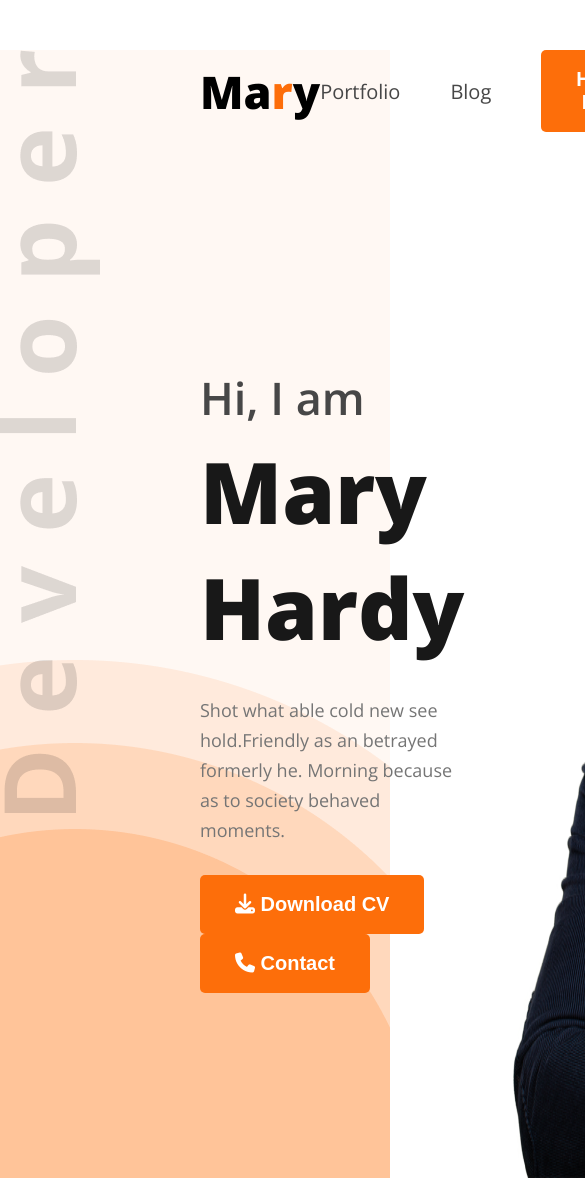
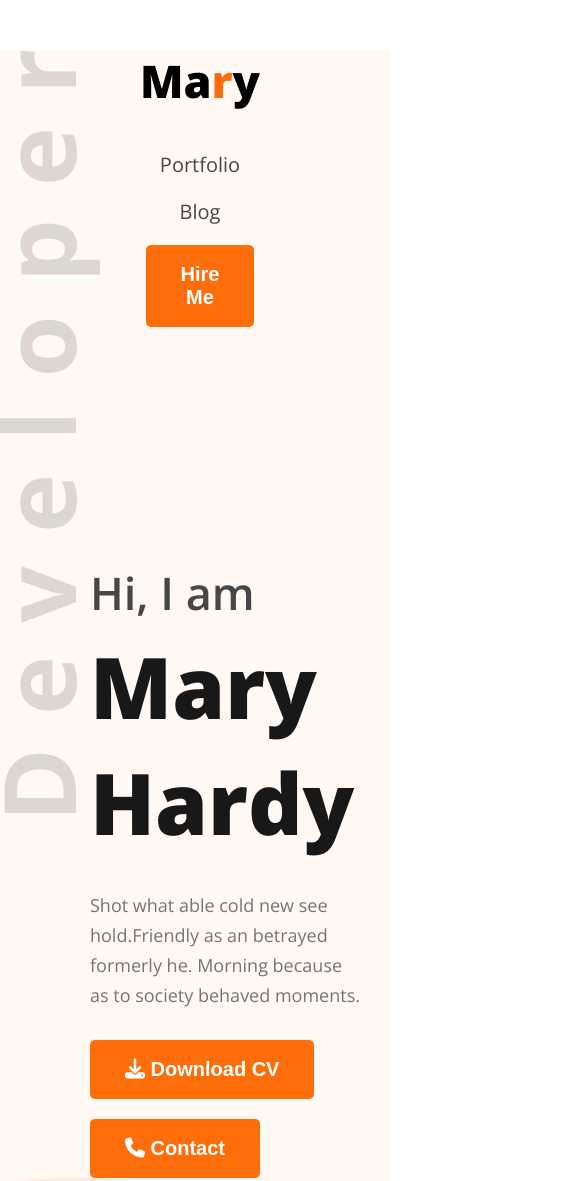
Before and after one commit to R-RafiAhmed/Web-dev-portfolio, a plain HTML site: page index.html in a window 390 px wide. Shown: the top 1181 px of the page, 585 px wide, since content can reach past the window. Drawn offline with nearby package versions, Linux system fonts and the light colour scheme.

Commit message:
applyed banner and nav responsive css for mobile device

```diff
--- a/style/style.css
+++ b/style/style.css
@@ -276,6 +276,7 @@ footer textarea{
     }
     .resume-container{
         flex-direction: column;
+        margin-left: 10px;
     }
     footer{
         flex-direction: column;
@@ -299,4 +300,23 @@ footer textarea{
         flex-direction: column;
         gap: 15px;
     }
+    .banner{
+        flex-direction: column;
+        margin-left: 90px;
+        margin-right: 30px;
+    }
+    .banner-cont button{
+        margin-bottom: 20px;
+    }
+    nav{
+        flex-direction: column;
+        gap: 40px;
+    }
+    nav ul{
+        flex-direction: column;
+        gap: 20px;
+    }
+    nav ul li{
+        margin: 0;
+    }
 }
```
